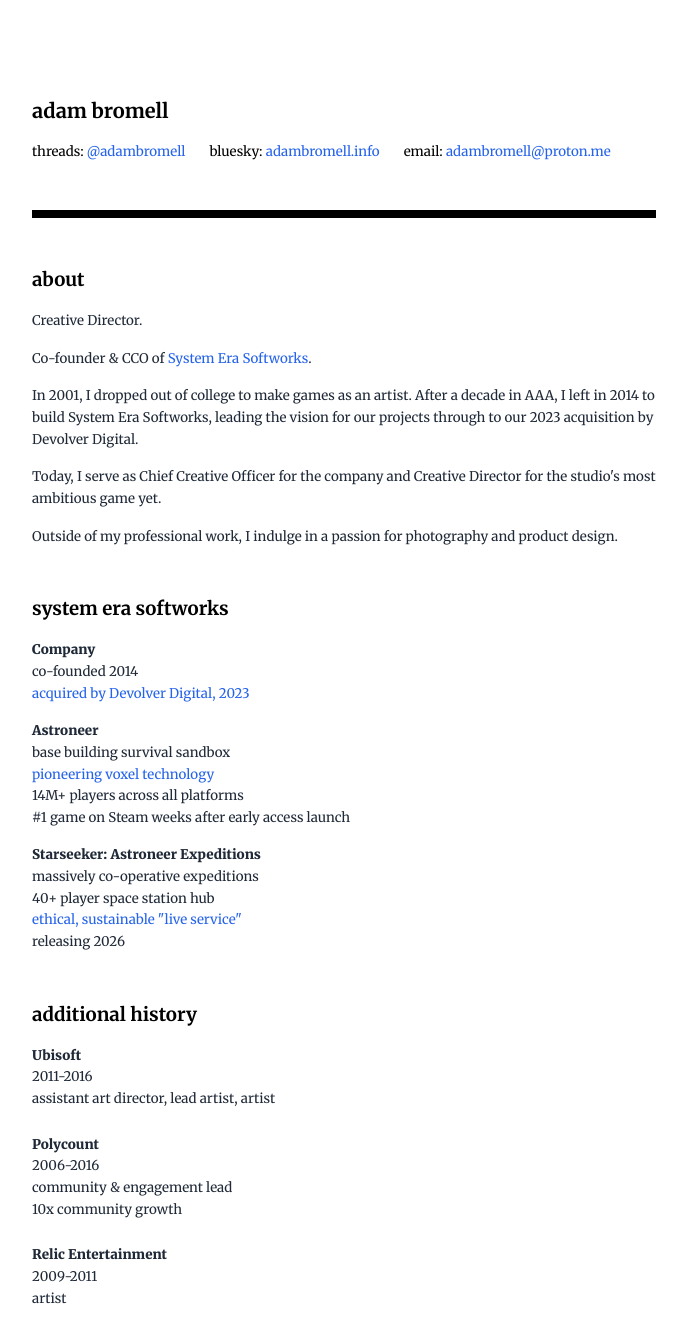
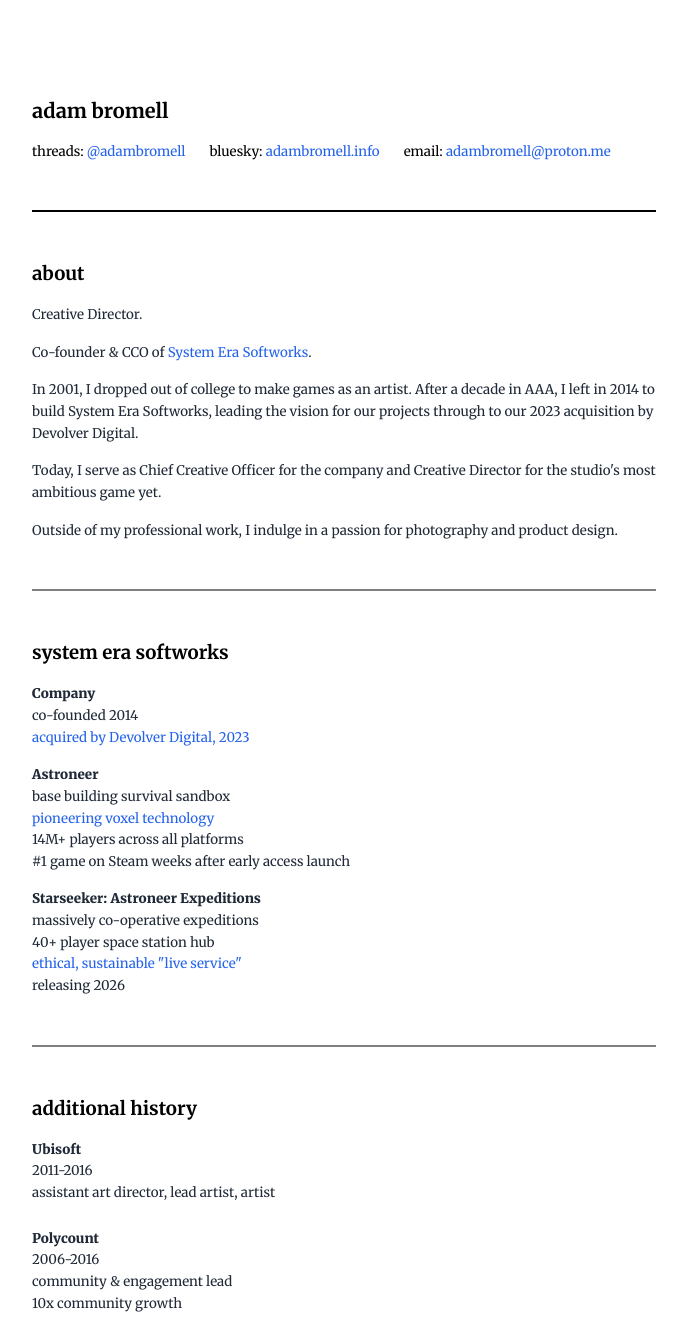
Before and after one commit to XYZCHiiLD/adambromell-site, a Next.js app: page / in a window 1280 px wide. Shown: the top 1334 px of the page, without its empty margins (296-983 px from the left). Built offline with nearby package versions, Linux system fonts and the light colour scheme.

Commit message:
Add files via upload

```diff
--- a/src/app/globals.css
+++ b/src/app/globals.css
@@ -26,11 +26,11 @@ h2 {
 }
 
 .rule-header {
-  border-width: 4px;
+  border-width: 1px;
   border-color: #000;
 }
 
 .rule-section {
-  border-width: 2px;
+  border-width: 0.5px;
   border-color: #808080;
 }
--- a/src/app/page.js
+++ b/src/app/page.js
@@ -58,6 +58,8 @@ export default function Home() {
           </div>
         </section>
 
+        <hr className="rule-section mb-12" />
+
         {/* System Era */}
         <section className="mb-12">
           <h2 className="font-bold mb-4">system era softworks</h2>
@@ -85,6 +87,8 @@ export default function Home() {
             </div>
           </div>
         </section>
+
+        <hr className="rule-section mb-12" />
 
         {/* Additional History */}
         <section className="mb-12">
```
